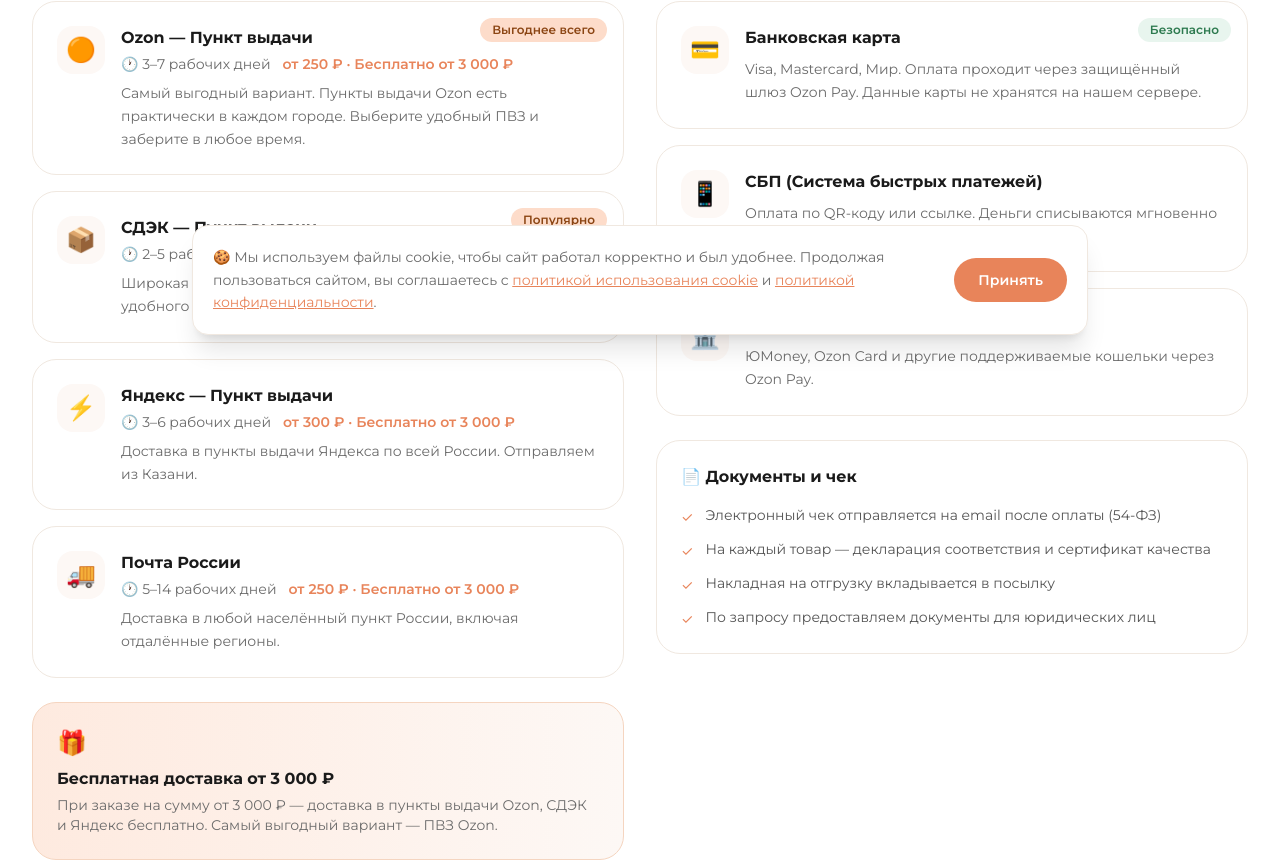
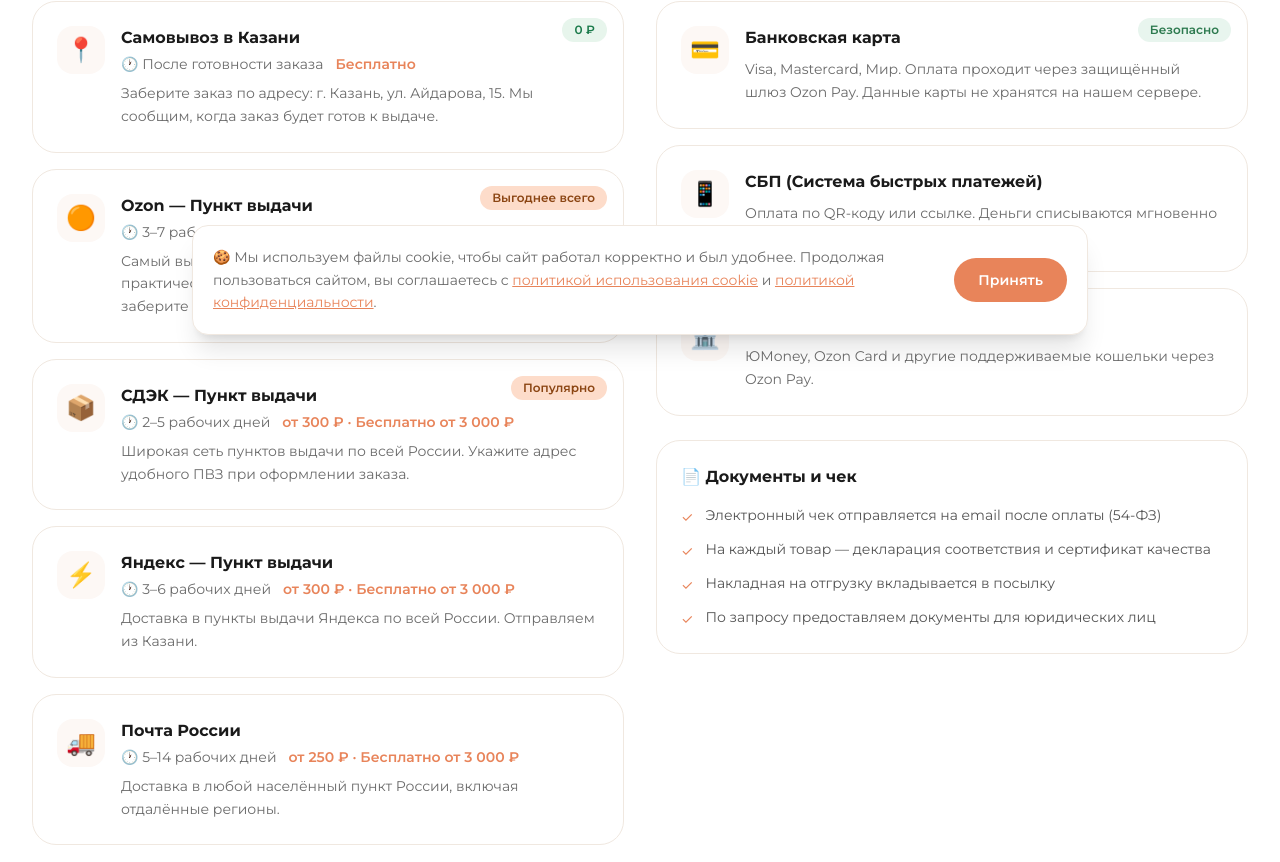
Before and after one commit to kamakaramova/vzbadrys, a Next.js app: page /delivery in a window 1280 px wide. Shown: the part 449-1311 px from the top of the page. Built offline with nearby package versions, Linux system fonts and the light colour scheme.

Commit message:
Добавить бесплатный самовывоз в Казани

```diff
--- a/src/app/api/ozon/create-order/route.ts
+++ b/src/app/api/ozon/create-order/route.ts
@@ -12,7 +12,7 @@
 
 export const runtime = "nodejs";
 
-type DeliveryMethod = "sdek_pvz" | "yandex_pvz" | "ozon_pvz" | "pochta";
+type DeliveryMethod = "pickup" | "sdek_pvz" | "yandex_pvz" | "ozon_pvz" | "pochta";
 
 interface CreateOrderBody {
   items?: { id?: string; quantity?: number }[];
@@ -29,6 +29,7 @@
 }
 
 const DELIVERY_PRICES: Record<DeliveryMethod, number> = {
+  pickup: 0,
   sdek_pvz: 300,
   yandex_pvz: 300,
   ozon_pvz: 250,
--- a/src/app/cart/page.tsx
+++ b/src/app/cart/page.tsx
@@ -32,8 +32,6 @@
 
   const [promoInput, setPromoInput] = useState("");
   const [promoError, setPromoError] = useState("");
-  const freeDelivery = subtotal >= 3000;
-  const deliveryCost = freeDelivery ? 0 : 300;
 
   const handlePromo = () => {
     if (!promoInput.trim()) return;
@@ -210,21 +208,17 @@
                   )}
                   <div className="flex justify-between text-sm">
                     <span className="text-[#6b6b6b]">Доставка</span>
-                    <span className={freeDelivery ? "text-green-600 font-semibold" : ""}>
-                      {freeDelivery ? "Бесплатно 🎉" : `${deliveryCost} ₽`}
-                    </span>
+                    <span className="text-green-600 font-semibold">от 0 ₽</span>
                   </div>
-                  {!freeDelivery && (
-                    <p className="text-xs text-[#aaa] bg-[#fdf8f5] rounded-xl p-3">
-                      До бесплатной доставки осталось {(3000 - subtotal).toLocaleString("ru-RU")} ₽
-                    </p>
-                  )}
+                  <p className="text-xs text-[#aaa] bg-[#fdf8f5] rounded-xl p-3">
+                    Самовывоз в Казани — бесплатно. Точную стоимость другого способа выберете при оформлении.
+                  </p>
                 </div>
 
                 <div className="border-t border-[#f0e8e0] pt-4 mb-6">
                   <div className="flex justify-between">
                     <span className="font-bold text-lg">К оплате</span>
-                    <span className="font-bold text-xl text-[#E8845A]">{(total + deliveryCost).toLocaleString("ru-RU")} ₽</span>
+                    <span className="font-bold text-xl text-[#E8845A]">{total.toLocaleString("ru-RU")} ₽</span>
                   </div>
                 </div>
 
--- a/src/app/checkout/page.tsx
+++ b/src/app/checkout/page.tsx
@@ -9,7 +9,7 @@
 import PaymentLogos from "@/components/PaymentLogos";
 import { Check, MapPin, Package, CreditCard, MessageSquare } from "lucide-react";
 
-type DeliveryMethod = "sdek_pvz" | "yandex_pvz" | "ozon_pvz" | "pochta";
+type DeliveryMethod = "pickup" | "sdek_pvz" | "yandex_pvz" | "ozon_pvz" | "pochta";
 
 // Приводит ввод к российскому формату: 8… или 9… автоматически становятся +7…
 function formatPhone(input: string): string {
@@ -58,6 +58,7 @@
   const [pochtaPoint, setPochtaPoint] = useState<PochtaPoint | null>(null);
 
   const deliveryOptions: { id: DeliveryMethod; label: string; desc: string; price: number; days: string; isPvz: boolean }[] = [
+    { id: "pickup", label: "Самовывоз — Казань", desc: "г. Казань, ул. Айдарова, 15", price: 0, days: "после готовности заказа", isPvz: false },
     { id: "sdek_pvz", label: "СДЭК — Пункт выдачи", desc: "Укажите адрес удобного ПВЗ СДЭК", price: subtotal >= 3000 ? 0 : 300, days: "2–5 дней", isPvz: true },
     { id: "yandex_pvz", label: "Яндекс — Пункт выдачи", desc: "Укажите адрес удобного ПВЗ Яндекс", price: subtotal >= 3000 ? 0 : 300, days: "3–6 дней", isPvz: true },
     { id: "ozon_pvz", label: "Ozon — Пункт выдачи", desc: "Укажите адрес удобного ПВЗ Ozon", price: subtotal >= 3000 ? 0 : 250, days: "3–7 дней", isPvz: true },
@@ -73,7 +74,7 @@
     if (!form.surname.trim()) e.surname = "Введите фамилию";
     if (phoneDigits(form.phone) !== 11) e.phone = "Введите номер полностью: +7 и 10 цифр";
     if (!isValidEmail(form.email)) e.email = "Проверьте email — похоже, есть опечатка";
-    if (!form.city.trim()) e.city = "Введите город";
+    if (delivery !== "pickup" && !form.city.trim()) e.city = "Введите город";
     if (selectedDelivery.isPvz && !form.address.trim()) e.address = "Введите адрес пункта выдачи";
     if (delivery === "pochta" && !form.address.trim()) e.address = "Выберите отделение Почты России на карте";
     setErrors(e);
@@ -99,9 +100,9 @@
           },
           delivery: {
             method: delivery,
-            city: form.city,
-            address: form.address,
-            zip: form.zip,
+            city: delivery === "pickup" ? "Казань" : form.city,
+            address: delivery === "pickup" ? "ул. Айдарова, 15" : form.address,
+            zip: delivery === "pickup" ? "" : form.zip,
           },
           promoCode,
           comment,
@@ -211,12 +212,19 @@
                   ))}
                 </div>
 
-                {subtotal < 3000 && (
+                {subtotal < 3000 && delivery !== "pickup" && (
                   <div className="bg-[#fff8f5] border border-[#f5d5c0] rounded-2xl p-4 mb-5 text-sm text-[#8b4513]">
                     🎁 До бесплатной доставки не хватает <strong>{(3000 - subtotal).toLocaleString("ru-RU")} ₽</strong>
                   </div>
                 )}
 
+                {delivery === "pickup" ? (
+                  <div className="rounded-2xl border border-[#c8e6d4] bg-[#f0f8f4] p-4">
+                    <p className="font-semibold text-[#1a7a4a]">Адрес самовывоза</p>
+                    <p className="mt-1 text-sm text-[#1a1a1a]">г. Казань, ул. Айдарова, 15</p>
+                    <p className="mt-2 text-xs text-[#6b6b6b]">Когда заказ будет готов, мы сообщим, что его можно забрать.</p>
+                  </div>
+                ) : (
                 <div className="grid sm:grid-cols-2 gap-4">
                   {renderField({ label: "Город", name: "city", placeholder: "Казань" })}
                   {renderField({ label: "Индекс (необязательно)", name: "zip", placeholder: "123456" })}
@@ -267,6 +275,7 @@
                     </div>
                   )}
                 </div>
+                )}
               </div>
 
               {/* Оплата */}
--- a/src/app/delivery/page.tsx
+++ b/src/app/delivery/page.tsx
@@ -29,6 +29,15 @@
               <h2 className="text-2xl font-bold mb-6">Способы доставки</h2>
               <div className="space-y-4">
                 {[
+                  {
+                    icon: "📍",
+                    title: "Самовывоз в Казани",
+                    time: "После готовности заказа",
+                    price: "Бесплатно",
+                    desc: "Заберите заказ по адресу: г. Казань, ул. Айдарова, 15. Мы сообщим, когда заказ будет готов к выдаче.",
+                    badge: "0 ₽",
+                    badgeColor: "bg-[#e7f5ec] text-[#1a7a4a]",
+                  },
                   {
                     icon: "🟠",
                     title: "Ozon — Пункт выдачи",
@@ -89,7 +98,7 @@
               <div className="mt-6 bg-gradient-to-r from-[#FDDCCA]/60 to-[#fdf8f5] rounded-3xl p-6 border border-[#f5d5c0]">
                 <p className="text-2xl mb-2">🎁</p>
                 <p className="font-bold text-base mb-1">Бесплатная доставка от 3 000 ₽</p>
-                <p className="text-sm text-[#6b6b6b]">При заказе на сумму от 3 000 ₽ — доставка в пункты выдачи Ozon, СДЭК и Яндекс бесплатно. Самый выгодный вариант — ПВЗ Ozon.</p>
+                <p className="text-sm text-[#6b6b6b]">Самовывоз в Казани бесплатный при любой сумме заказа. При заказе от 3 000 ₽ доставка в пункты выдачи Ozon, СДЭК, Яндекс и Почтой России также бесплатна.</p>
               </div>
             </div>
 
```
